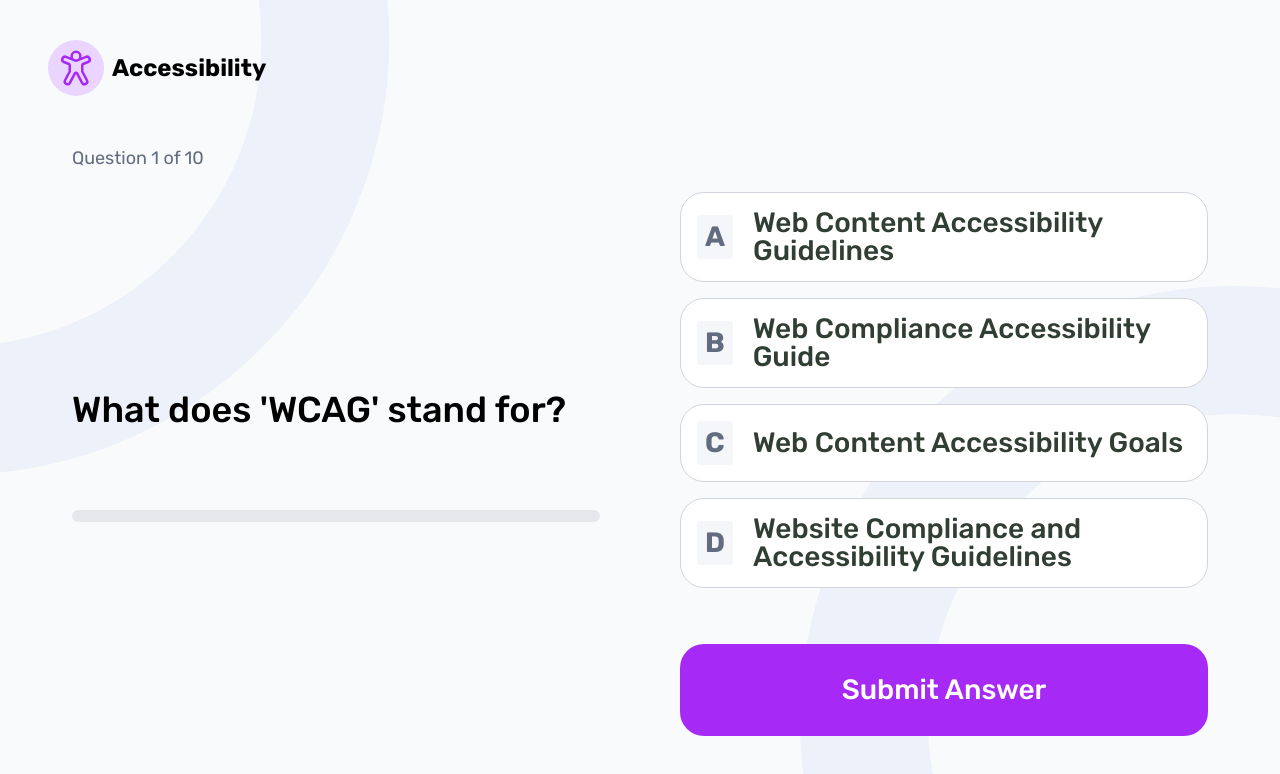
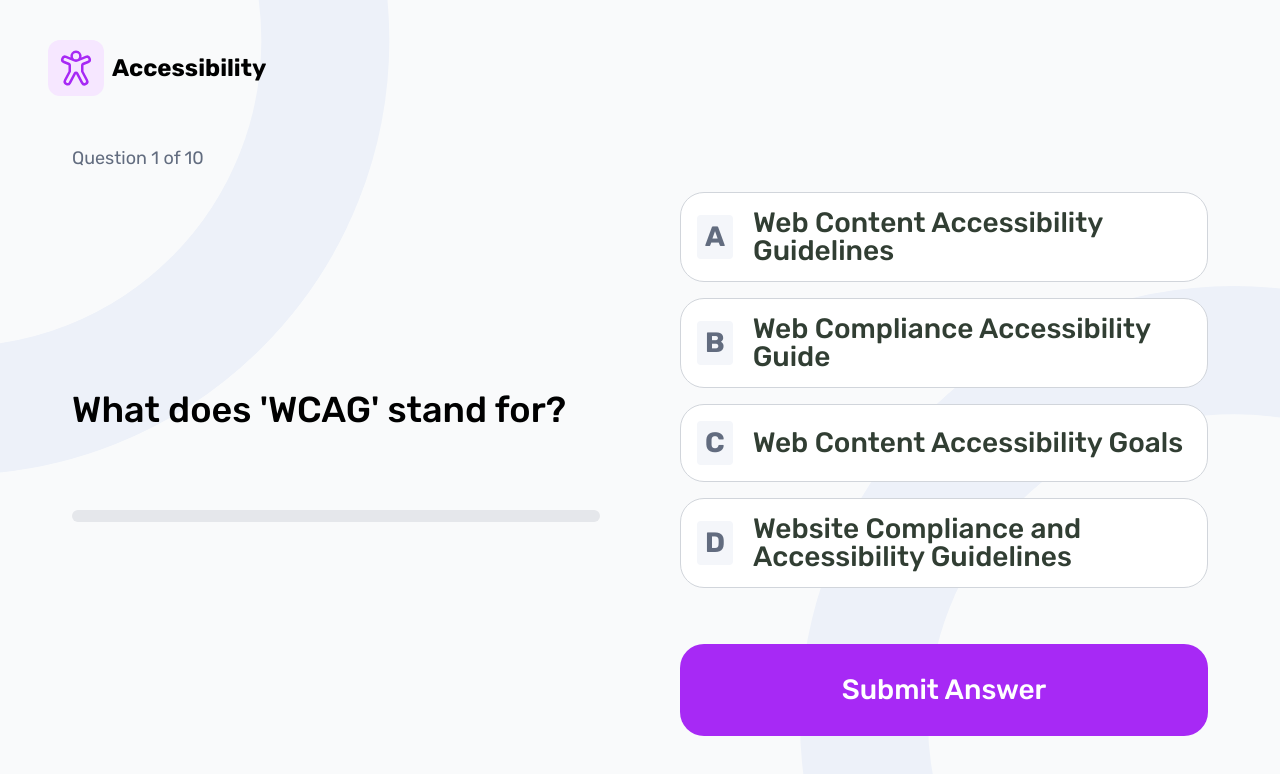
Before and after one commit to mehdias63/Frontend-quiz-app, a Next.js app: page /accessibility in a window 1280 px wide. Shown: the top 774 px of the page. Built offline with nearby package versions, Linux system fonts and the light colour scheme.

Commit message:
update page

```diff
--- a/src/app/[topic]/page.jsx
+++ b/src/app/[topic]/page.jsx
@@ -6,6 +6,7 @@ import { useParams, useRouter } from 'next/navigation'
 import Question from '../components/Question'
 import Header from '../components/Header'
 import clsx from 'clsx'
+import QuizIcon from 'app/components/QuizIcon'
 
 export default function QuizPage() {
 	const params = useParams()
@@ -59,11 +60,11 @@ export default function QuizPage() {
 		setShowError(false)
 	}
 
-	const bgColor = clsx('rounded-full p-2', {
-		'bg-orange-200': quiz.title.toLowerCase() === 'html',
-		'bg-blue-200': quiz.title.toLowerCase() === 'css',
-		'bg-yellow-200': quiz.title.toLowerCase() === 'javascript',
-		'bg-purple-200': quiz.title.toLowerCase() === 'accessibility',
+	const bgColor = clsx('rounded-xl p-2', {
+		'bg-primary-600': quiz.title.toLowerCase() === 'html',
+		'bg-primary-500': quiz.title.toLowerCase() === 'css',
+		'bg-primary-400': quiz.title.toLowerCase() === 'javascript',
+		'bg-primary-200': quiz.title.toLowerCase() === 'accessibility',
 	})
 
 	return (
@@ -97,16 +98,11 @@ export default function QuizPage() {
 						</div>
 						<div className="w-full">
 							<div className="bg-white w-full p-4 flex flex-col items-center">
-								<div className="flex items-center space-x-2 mb-6">
-									<div className={bgColor}>
-										<img
-											src={quiz.icon}
-											alt={quiz.title}
-											className="w-10 h-10"
-										/>
-									</div>
-									<h2 className="text-2xl font-bold">{quiz.title}</h2>
-								</div>
+								<QuizIcon
+									title={quiz.title}
+									icon={quiz.icon}
+									bgColor={bgColor}
+								/>
 								<p className="text-[5rem]">{score}</p>
 								<span> out of {quiz.questions.length}</span>
 							</div>
--- a/src/app/components/Header.jsx
+++ b/src/app/components/Header.jsx
@@ -1,12 +1,11 @@
 // import { Button } from '../../components/components/ui/button'
+
+import QuizIcon from './QuizIcon'
 
 function Header({ title, icon, bgColor }) {
 	return (
-		<div className="flex items-center space-x-2 mb-6">
-			<div className={bgColor}>
-				<img src={icon} alt={title} className="w-10 h-10" />
-			</div>
-			<h2 className="text-2xl font-bold">{title}</h2>
+		<div>
+			<QuizIcon title={title} icon={icon} bgColor={bgColor} />
 			{/* <Button variant="outline">Button</Button> */}
 		</div>
 	)
--- a/src/app/components/QuizCard.jsx
+++ b/src/app/components/QuizCard.jsx
@@ -1,17 +1,11 @@
 import Link from 'next/link'
+import QuizIcon from './QuizIcon'
 
-export default function QuizCard({ title, icon, color }) {
+export default function QuizCard({ title, icon, bgColor }) {
 	return (
 		<Link href={`/${title.toLowerCase()}`}>
 			<div className="bg-white shadow-md hover:shadow-lg transition p-4 rounded-xl cursor-pointer flex items-center gap-4 w-full min-w-[20rem] xl:min-w-[35rem] mb-6 text-primary-900">
-				<div className={color}>
-					<img
-						src={icon.replace('./', '/')}
-						alt={title}
-						className="w-6 h-6"
-					/>
-				</div>
-				<span className="text-lg font-semibold">{title}</span>
+				<QuizIcon title={title} icon={icon} bgColor={bgColor} />
 			</div>
 		</Link>
 	)
--- /dev/null
+++ b/src/app/components/QuizIcon.jsx
@@ -0,0 +1,12 @@
+function QuizIcon({ icon, title, bgColor }) {
+	return (
+		<div className="flex items-center space-x-2 mb-6">
+			<div className={bgColor}>
+				<img src={icon} alt={title} className="w-10 h-10" />
+			</div>
+			<h2 className="text-2xl font-bold">{title}</h2>
+		</div>
+	)
+}
+
+export default QuizIcon
--- a/src/app/data/data.json
+++ b/src/app/data/data.json
@@ -3,7 +3,6 @@
 		{
 			"title": "HTML",
 			"icon": "./images/icon-html.svg",
-			"color": "bg-orange-200",
 			"questions": [
 				{
 					"question": "What does HTML stand for?",
--- a/src/app/page.jsx
+++ b/src/app/page.jsx
@@ -19,7 +19,6 @@ export default function Home() {
 						key={quiz.title}
 						title={quiz.title}
 						icon={quiz.icon}
-						color={quiz.color}
 					/>
 				))}
 			</div>
--- a/src/components/components/ui/button.jsx
+++ /dev/null
@@ -1,48 +0,0 @@
-import * as React from "react"
-import { Slot } from "@radix-ui/react-slot"
-import { cva } from "class-variance-authority";
-
-import { cn } from "@/components/lib/utils"
-
-const buttonVariants = cva(
-  "inline-flex items-center justify-center gap-2 whitespace-nowrap rounded-md text-sm font-medium transition-colors focus-visible:outline-none focus-visible:ring-1 focus-visible:ring-ring disabled:pointer-events-none disabled:opacity-50 [&_svg]:pointer-events-none [&_svg]:size-4 [&_svg]:shrink-0",
-  {
-    variants: {
-      variant: {
-        default:
-          "bg-primary text-primary-foreground shadow hover:bg-primary/90",
-        destructive:
-          "bg-destructive text-destructive-foreground shadow-sm hover:bg-destructive/90",
-        outline:
-          "border border-input bg-background shadow-sm hover:bg-accent hover:text-accent-foreground",
-        secondary:
-          "bg-secondary text-secondary-foreground shadow-sm hover:bg-secondary/80",
-        ghost: "hover:bg-accent hover:text-accent-foreground",
-        link: "text-primary underline-offset-4 hover:underline",
-      },
-      size: {
-        default: "h-9 px-4 py-2",
-        sm: "h-8 rounded-md px-3 text-xs",
-        lg: "h-10 rounded-md px-8",
-        icon: "h-9 w-9",
-      },
-    },
-    defaultVariants: {
-      variant: "default",
-      size: "default",
-    },
-  }
-)
-
-const Button = React.forwardRef(({ className, variant, size, asChild = false, ...props }, ref) => {
-  const Comp = asChild ? Slot : "button"
-  return (
-    (<Comp
-      className={cn(buttonVariants({ variant, size, className }))}
-      ref={ref}
-      {...props} />)
-  );
-})
-Button.displayName = "Button"
-
-export { Button, buttonVariants }
--- a/src/styles/globals.css
+++ b/src/styles/globals.css
@@ -10,6 +10,10 @@
 			--color-primary-900: 49, 62, 51;
 			--color-primary-800: 98, 108, 127;
 			--color-primary-700: 244, 246, 250;
+			--color-primary-600: 255, 241, 233;
+			--color-primary-500: 224, 253, 239;
+			--color-primary-400: 235, 240, 255;
+			--color-primary-300: 246, 246, 250;
 			--color-primary-200: 246, 231, 255;
 			--color-primary-100: 167, 41, 245;
 			--color-success: 38, 215, 130;
```
